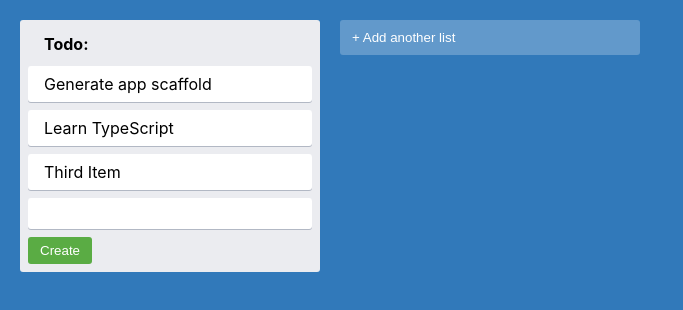
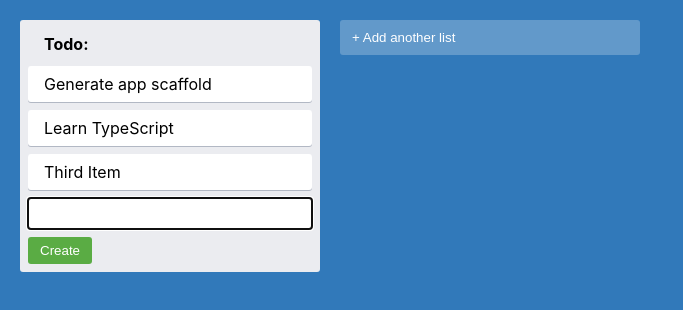
Before and after one commit to BobJackson/my-trello, a React (Vite) app: page / in a window 1280 px wide. Both pictures are taken after a click on the button "+ Add another card". Shown: the top 310 px of the page, without its empty margins (0-683 px from the left). Built offline with nearby package versions, Linux system fonts and the light colour scheme.

Commit message:
新增自动聚焦功能以提升表单交互体验
通过引入 `useFocus` 自定义 Hook，实现 NewItemForm 组件在加载时自动聚焦输入框的功能。这提高了用户交互的便捷性，减少了手动操作。

```diff
--- a/src/NewItemForm.tsx
+++ b/src/NewItemForm.tsx
@@ -1,5 +1,6 @@
 import {useState} from "react";
 import {NewItemButton, NewItemFormContainer, NewItemInput} from "./styles.ts";
+import {useFocus} from "./utils/useFocus.ts";
 
 type NewItemFormProps = {
     onAdd(text: string): void
@@ -7,10 +8,15 @@
 
 export const NewItemForm = ({onAdd}: NewItemFormProps) => {
     const [text, setText] = useState("")
+    const inputRef = useFocus()
 
     return (
         <NewItemFormContainer>
-            <NewItemInput value={text} onChange={e => setText(e.target.value)}/>
+            <NewItemInput
+                ref={inputRef}
+                value={text}
+                onChange={e => setText(e.target.value)}
+            />
             <NewItemButton onClick={() => onAdd(text)}>Create</NewItemButton>
         </NewItemFormContainer>
     )
--- /dev/null
+++ b/src/utils/useFocus.ts
@@ -0,0 +1,11 @@
+import {useEffect, useRef} from "react";
+
+export const useFocus = () => {
+    const ref = useRef<HTMLInputElement>(null)
+
+    useEffect(() => {
+        ref.current?.focus()
+    }, []);
+
+    return ref
+}
```
